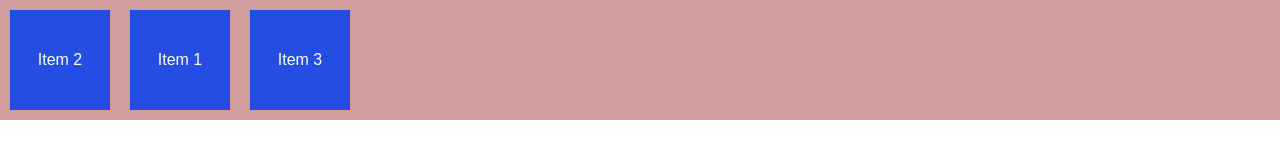
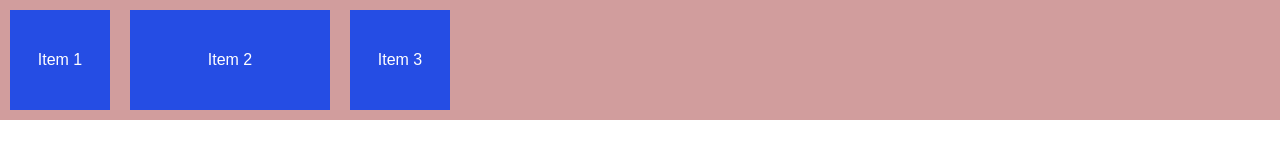
Before and after one commit to ManushreeMallaraju/Flexbox-Layout-Project, a plain HTML site: page work-with-properties/index.html in a window 1280 px wide. Drawn offline with Linux system fonts and the light colour scheme.

Commit message:
flex-basis

```diff
--- a/work-with-properties/style.css
+++ b/work-with-properties/style.css
@@ -27,7 +27,7 @@ body {
 } */
 
 .item {
-  width: 100px;
+  flex-basis: 100px;
   height: 100px;
   background-color: #254de4;
   color: white;
@@ -40,14 +40,12 @@ body {
 }
 
 .item:nth-of-type(1) {
-  order: 2;
 }
 
 .item:nth-of-type(2) {
-  order: 1;
+  flex-basis: 200px;
 }
 
 .item:nth-of-type(3) {
   /* using psuedo-selector ; to select each flex item  */
-  order: 3;
 }
```
